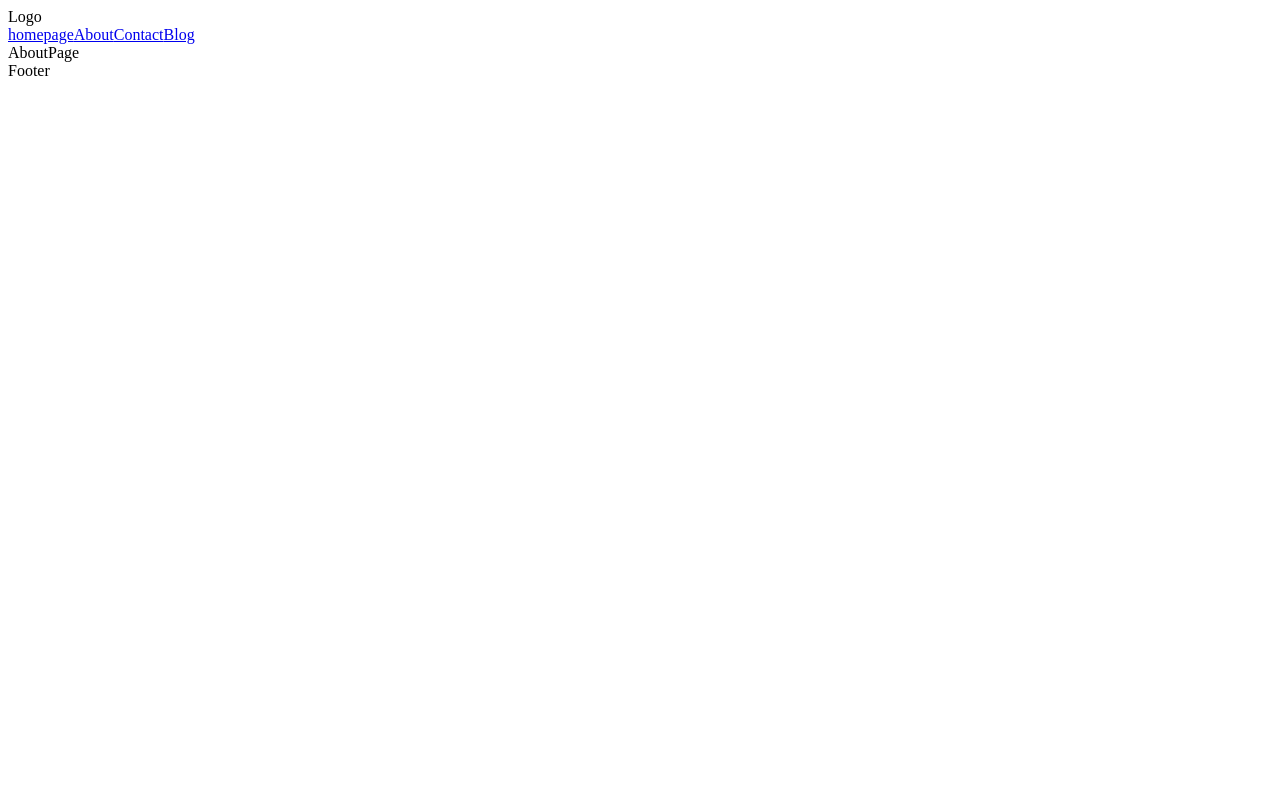
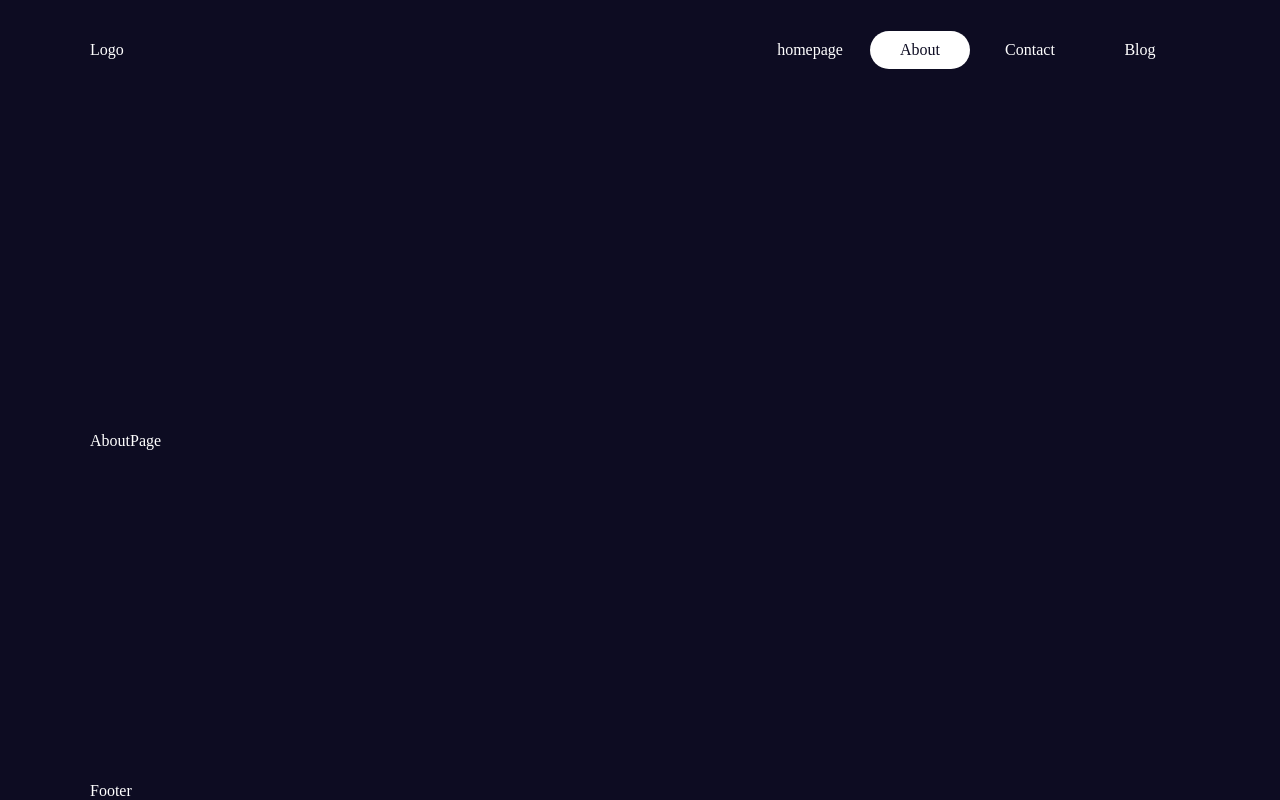
Before and after one commit to ugbeadie/nextjs, a Next.js app: page /about in a window 1280 px wide. Built offline with nearby package versions, Linux system fonts and the light colour scheme.

Commit message:
give active classes to navlinks

```diff
--- /dev/null
+++ b/src/app/error.js
@@ -0,0 +1,6 @@
+"use client";
+const error = () => {
+  return <div>error</div>;
+};
+
+export default error;
--- /dev/null
+++ b/src/app/global.css
@@ -0,0 +1,33 @@
+:root {
+  --bg: #0d0c22;
+  --bgSoft: #2d2b42;
+  --text: white;
+  --textSoft: #e5e5e5;
+  --btn: #3673fd;
+}
+
+* {
+  margin: 0;
+  padding: 0;
+  box-sizing: border-box;
+}
+
+body {
+  background-color: var(--bg);
+  color: var(--text);
+}
+
+a {
+  text-decoration: none;
+  color: inherit;
+}
+
+.container {
+  width: 1200px;
+  margin: auto;
+  padding: 0 50px;
+  min-height: 100vh;
+  display: flex;
+  flex-direction: column;
+  justify-content: space-between;
+}
--- a/src/app/layout.js
+++ b/src/app/layout.js
@@ -1,5 +1,6 @@
 import Footer from "@/components/footer/Footer";
 import Navbar from "@/components/navbar/Navbar";
+import "./global.css";
 
 export const metadata = {
   title: "Create Next App",
@@ -10,9 +11,11 @@
   return (
     <html lang="en">
       <body>
-        <Navbar />
-        <div>{children}</div>
-        <Footer />
+        <div className="container">
+          <Navbar />
+          {children}
+          <Footer />
+        </div>
       </body>
     </html>
   );
--- a/src/components/navbar/Navbar.js
+++ b/src/components/navbar/Navbar.js
@@ -1,14 +1,14 @@
-import React from "react";
 import Links from "./links/Links";
+import styles from "./navbar.module.css";
 
 const Navbar = () => {
   return (
-    <>
+    <div className={styles.container}>
       <div>Logo</div>
       <div>
         <Links />
       </div>
-    </>
+    </div>
   );
 };
 
--- a/src/components/navbar/links/Links.js
+++ b/src/components/navbar/links/Links.js
@@ -1,5 +1,5 @@
-import React from "react";
-import Link from "next/link";
+import styles from "./links.module.css";
+import NavLink from "./navLink/navLink";
 
 const Links = () => {
   const links = [
@@ -22,11 +22,9 @@
   ];
 
   return (
-    <div>
+    <div className={styles.links}>
       {links.map((link) => (
-        <Link href={link.path} key={link.title}>
-          {link.title}
-        </Link>
+        <NavLink item={link} key={link.title} />
       ))}
     </div>
   );
--- /dev/null
+++ b/src/components/navbar/links/links.module.css
@@ -0,0 +1,5 @@
+.links {
+  display: flex;
+  align-items: center;
+  gap: 10px;
+}
--- /dev/null
+++ b/src/components/navbar/links/navLink/NavLink.js
@@ -0,0 +1,22 @@
+"use client";
+
+import Link from "next/link";
+import { usePathname } from "next/navigation";
+import styles from "./navLink.module.css";
+
+const navLink = ({ item }) => {
+  const pathName = usePathname();
+
+  return (
+    <Link
+      href={item.path}
+      className={`${styles.container} ${
+        pathName === item.path && styles.active
+      }`}
+    >
+      {item.title}
+    </Link>
+  );
+};
+
+export default navLink;
--- /dev/null
+++ b/src/components/navbar/links/navLink/navLink.module.css
@@ -0,0 +1,12 @@
+.container {
+  min-width: 100px;
+  padding: 10px;
+  border-radius: 20px;
+  font-weight: 500;
+  text-align: center;
+}
+
+.active {
+  background-color: var(--text);
+  color: var(--bg);
+}
--- /dev/null
+++ b/src/components/navbar/navbar.module.css
@@ -0,0 +1,11 @@
+.container {
+  height: 100px;
+  display: flex;
+  align-items: center;
+  justify-content: space-between;
+}
+
+.logo {
+  font-size: 30px;
+  font-weight: bold;
+}
```
Also changed, not shown: src/app/loading.js (added, +7 -0 lines).
